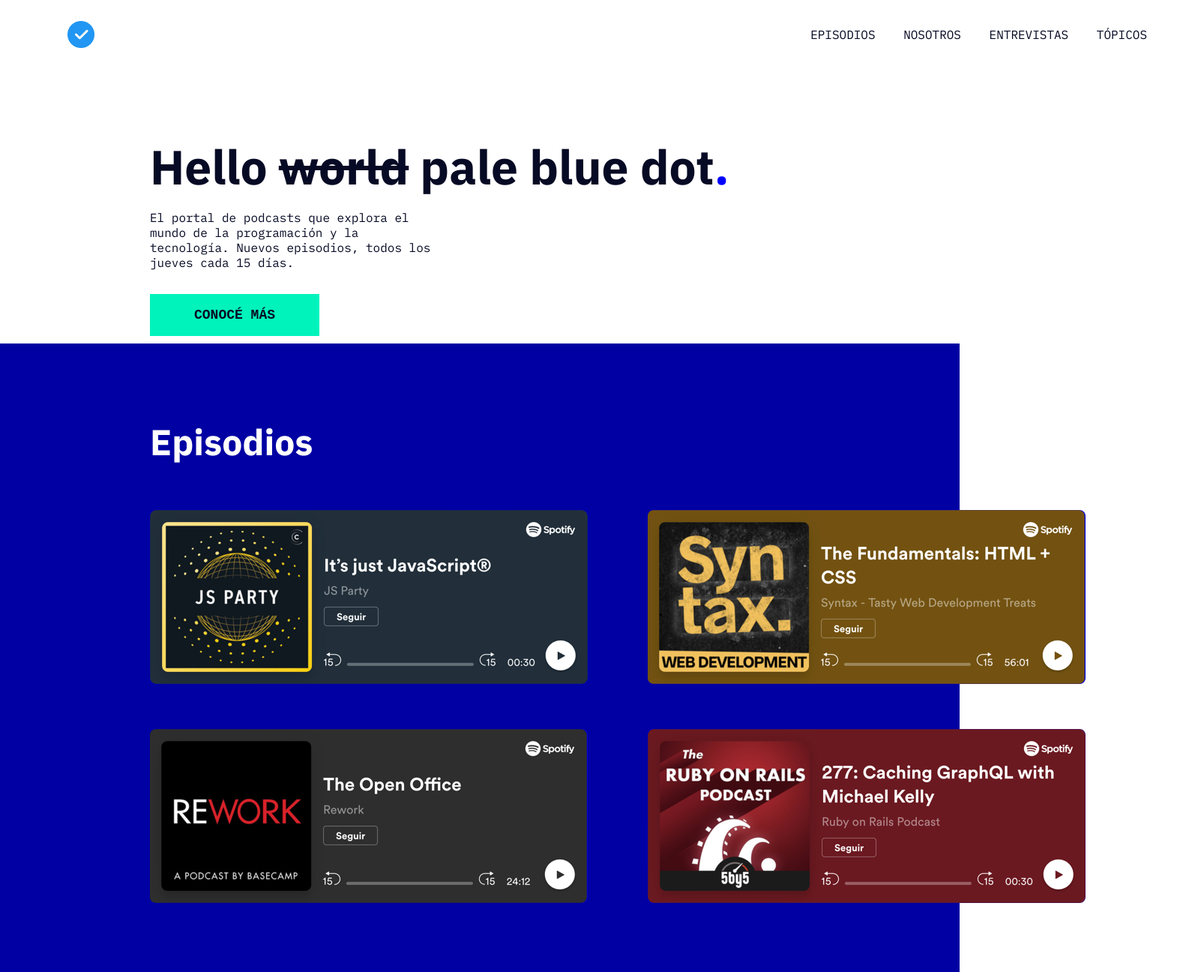
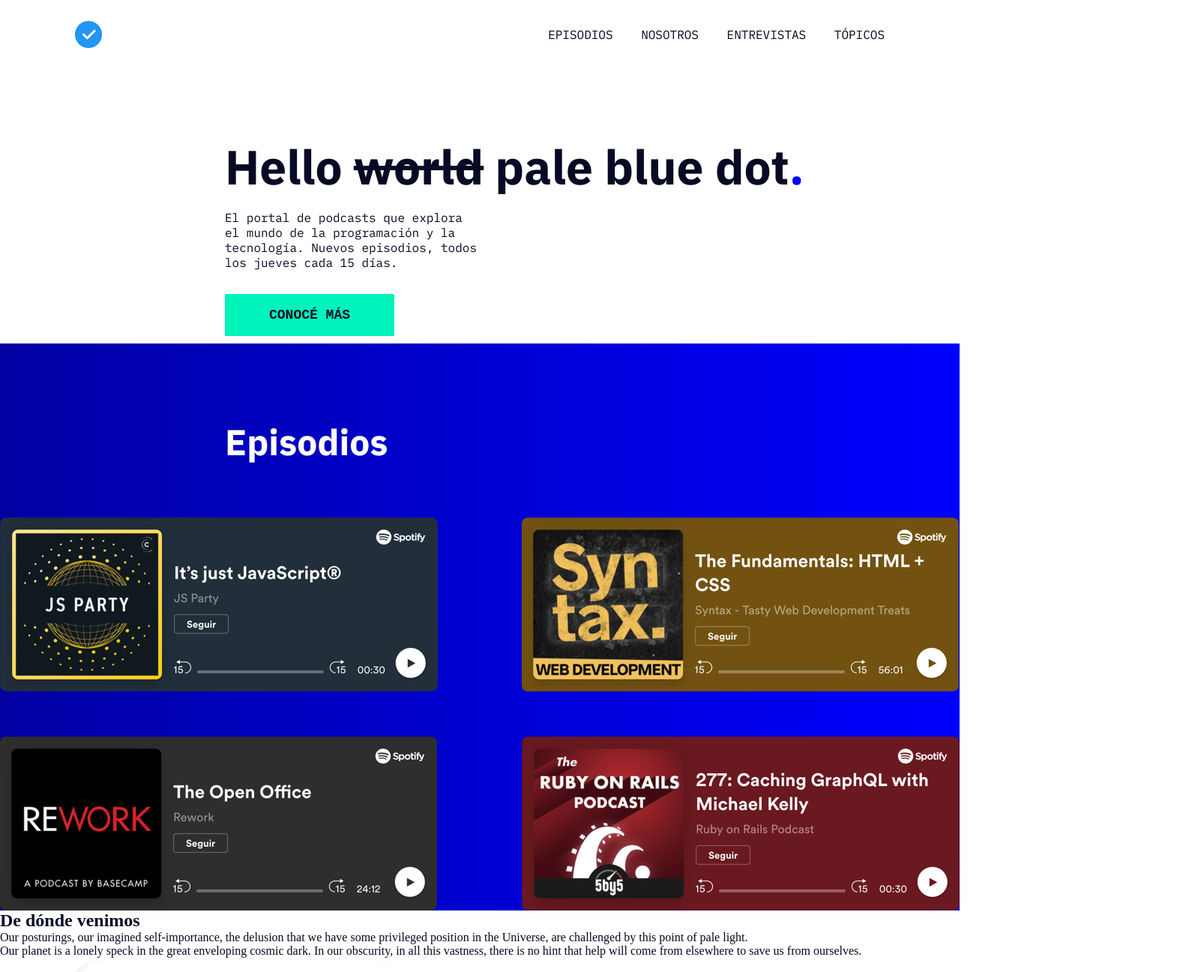
Before and after one commit to FerG0373/tp-web-landing-page, a plain HTML site: page index.html in a window 1280 px wide. Shown: the top 1296 px of the page at 75% size, 1590 px wide, since content can reach past the window. Drawn offline with Linux system fonts and the light colour scheme.

Commit message:
Arreglo width de la página.

```diff
--- a/index.html
+++ b/index.html
@@ -34,12 +34,12 @@
                 Episodios
             </h2>
             <div class="section-dos__imagenes">
-                <img class="section-dos__imagen" src="./assets/images/embed1.png" alt="Imagen del episodio de 'JS PARTY - It's just JavaScript'">
-                <img class="section-dos__imagen" src="./assets/images/embed2.png" alt="Imagen del episodio de 'Syntax - The fundamentals: HTML + CSS'">
+                <img class="section-dos__imagenes__imagen" src="./assets/images/embed1.png" alt="Imagen del episodio de 'JS PARTY - It's just JavaScript'">
+                <img class="section-dos__imagenes__imagen" src="./assets/images/embed2.png" alt="Imagen del episodio de 'Syntax - The fundamentals: HTML + CSS'">
             </div>
             <div class="section-dos__imagenes">
-                <img class="section-dos__imagen" src="./assets/images/embed3.png" alt="Imagen del episodio de 'REWORK - The Open Office'">
-                <img class="section-dos__imagen" src="./assets/images/embed4.png" alt="Imagen del episodio de 'The RUBY ON RAILS PODCAST - 277: Caching GraphQL with Michael Kelly'">
+                <img class="section-dos__imagenes__imagen" src="./assets/images/embed3.png" alt="Imagen del episodio de 'REWORK - The Open Office'">
+                <img class="section-dos__imagenes__imagen" src="./assets/images/embed4.png" alt="Imagen del episodio de 'The RUBY ON RAILS PODCAST - 277: Caching GraphQL with Michael Kelly'">
             </div>
         </section>
 
--- a/styles/style.css
+++ b/styles/style.css
@@ -3,7 +3,7 @@
 
 :root {
     --color-texto: #060A24;
-    --color-subtitulos: #ffffff;
+    --color-subtitulos: #FFFFFF;
 
     --color-primario: #0000FF;
     --color-secundario: #0000A3;
@@ -25,11 +25,13 @@
 body {
     box-sizing: border-box;
     color: var(--color-texto);
+    width: 100%;
+    overflow-x: hidden;
 }
 
 
 a {
-    color: var(--color-texto)
+    color: var(--color-texto);
 }
 
 
@@ -37,8 +39,7 @@
     display: flex;
     justify-content: space-between;
     align-items: center;
-    width: 1440px;
-    padding: 28px 60px 16px 90px;
+    padding: 28px 100px 16px 100px;
 }
 
 
@@ -74,7 +75,7 @@
 
 
 .section-uno {
-    padding: 100px 200px 10px 200px;
+    padding: 100px 200px 10px 300px;
 }
 
 
@@ -125,16 +126,14 @@
 
 
 .section-uno__enlaces__link:hover {
-    color: #ffffff;
-    background-color: var(--color-terciario);
+    color: #FFFFFF;
     background-image: linear-gradient(to right, var(--color-terciario), var(--color-primario));
 }
 
 
 .section-dos {
-    background-color: var(--color-secundario);
-    height: 1042.6px;
-    padding: 100px 200px 10px 200px;
+    background-image: linear-gradient(to right, var(--color-secundario), var(--color-primario));
+    /* padding: 100px 200px 10px 300px; */
     display: flex;
     flex-direction: column;
     gap: 60px;
@@ -147,21 +146,17 @@
     color: var(--color-subtitulos);
     width: 209px;
     height: 62px;
-
+    padding: 100px 200px 10px 300px;
 }
 
 
 .section-dos__imagenes {
     display: flex;
     flex-direction: row;
+    justify-content: space-between;
     gap: 80px;
 }
 
-
-.section-dos__imagenes {
-    width: 584px;
-    height: 232px;
-}
 
 
 
```
